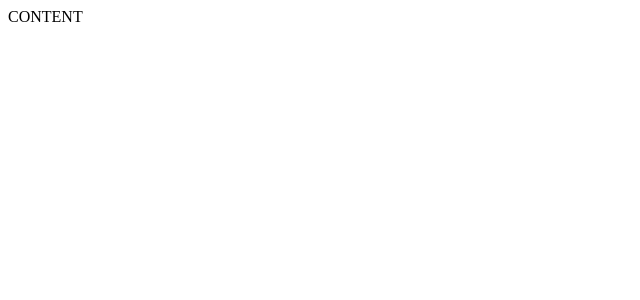
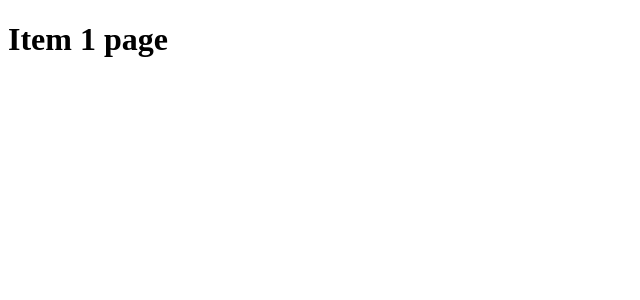
Before and after one commit to Juanfec4/in-stock-PT-4, a React (Create React App) app: page /item/1 in a window 1280 px wide. Shown: the top 300 px of the page, without its empty margins (0-640 px from the left). Built offline with nearby package versions, Linux system fonts and the light colour scheme.

Commit message:
Added: Basic route layout, Basic pages, ID params for Item page.

```diff
--- a/src/App.jsx
+++ /dev/null
@@ -1,5 +0,0 @@
-const App = () => {
-  return <div>CONTENT</div>;
-};
-
-export default App;
--- a/src/index.jsx
+++ b/src/index.jsx
@@ -1,9 +1,45 @@
 import React from "react";
 import ReactDOM from "react-dom/client";
-import App from "./App.jsx";
+import { Outlet, RouterProvider, createBrowserRouter } from "react-router-dom";
 
+//Import pages
+import ItemPage from "./pages/Item/ItemPage";
+import WarehousePage from "./pages/Warehouse/WarehousePage";
+import InventoryPage from "./pages/Inventory/InventoryPage";
+
+//Main Layout
+const AppLayout = () => {
+  return (
+    <>
+      <Outlet />
+    </>
+  );
+};
+
+//Router
+const router = createBrowserRouter([
+  {
+    element: <AppLayout />,
+    children: [
+      {
+        path: "/",
+        element: <WarehousePage />,
+      },
+      {
+        path: "/inventory",
+        element: <InventoryPage />,
+      },
+      {
+        path: "/item/:id",
+        element: <ItemPage />,
+      },
+    ],
+  },
+]);
+
+//Render routes
 ReactDOM.createRoot(document.getElementById("root")).render(
   <React.StrictMode>
-    <App />
+    <RouterProvider router={router} />
   </React.StrictMode>
 );
--- /dev/null
+++ b/src/pages/Inventory/InventoryPage.jsx
@@ -0,0 +1,5 @@
+const InventoryPage = () => {
+  return <h1>Inventory Page</h1>;
+};
+
+export default InventoryPage;
--- /dev/null
+++ b/src/pages/Item/ItemPage.jsx
@@ -0,0 +1,9 @@
+import { useParams } from "react-router-dom";
+
+const ItemPage = () => {
+  const params = useParams();
+  const itemId = params?.id ? params.id : " ";
+  return <h1>Item {itemId} page</h1>;
+};
+
+export default ItemPage;
--- /dev/null
+++ b/src/pages/Warehouse/WarehousePage.jsx
@@ -0,0 +1,5 @@
+const WarehousePage = () => {
+  return <h1>Warehouse Page</h1>;
+};
+
+export default WarehousePage;
```
Also changed, not shown: src/pages/Inventory/styles.scss (added), src/pages/Item/styles.scss (added), src/pages/Warehouse/styles.scss (added).
